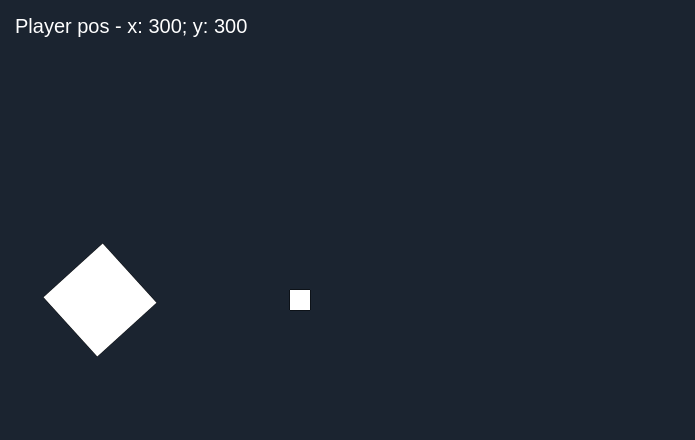
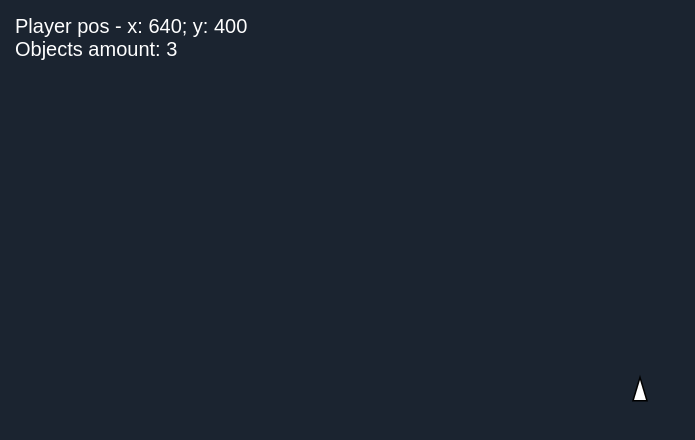
Before and after one commit to FedotovN/asteroi-ts, a website built with webpack: page index.html in a window 1280 px wide. Shown: the whole page, without its empty margins (0-695 px from the left). Built offline with nearby package versions, Linux system fonts and the light colour scheme; animation ran at ten frames a second; what sat would draw is missing.

Commit message:
feat(game-manager): add asteroids spawn

```diff
--- a/index.html
+++ b/index.html
@@ -9,6 +9,7 @@
         <canvas id="root"></canvas>
         <div class="ui-layer">
             <p id="player-pos"></p>
+            <p id="objects-amount"></p>
         </div>
     </body>
 </html>
--- a/src/engine/GameManager.ts
+++ b/src/engine/GameManager.ts
@@ -50,18 +50,8 @@ export default class GameManager {
     }
     start() {
         this._addPlayer();
+        this._spawnAsteroids();
         this._initControls();
-        (this._addObstacle({ x: 300, y: 300}).getComponent('rigibody') as Rigidbody).push(5, 5);
-        (this._addObstacle({ x: 400, y: 300}).getComponent('rigibody') as Rigidbody).push(2, -5);
-        (this._addObstacle({ x: 500, y: 300}).getComponent('rigibody') as Rigidbody).push(-5, 20);
-        (this._addObstacle({ x: 600, y: 300}).getComponent('rigibody') as Rigidbody).push(22, -1);
-        (this._addObstacle({ x: 700, y: 300}).getComponent('rigibody') as Rigidbody).push(-.5, 15);
-        (this._addObstacle({ x: 800, y: 300}).getComponent('rigibody') as Rigidbody).push(35, -.5);
-        (this._addObstacle({ x: 900, y: 300}).getComponent('rigibody') as Rigidbody).push(5, 5);
-        (this._addObstacle({ x: 1000, y: 300}).getComponent('rigibody') as Rigidbody).push(5, 5);
-        (this._addObstacle({ x: 1100, y: 300}).getComponent('rigibody') as Rigidbody).push(5, 5);
-        (this._addObstacle({ x: 1200, y: 300}).getComponent('rigibody') as Rigidbody).push(5, 5);
-        (this._addObstacle({ x: 100, y: 300}).getComponent('rigibody') as Rigidbody).turn(250);
 
         this._tickManager.start();
     }
@@ -70,15 +60,14 @@ export default class GameManager {
     }
     private _addPlayer() {
         const position = {
-            x: 300,
-            y: 300,
+            x: this._width / 2,
+            y: this._height / 2,
         };
         const shape = new Shape({
             points: [
-                { x: -10, y: -10 },
-                { x: 10, y: -10 },
-                { x: 10, y: 10 },
-                { x: -10, y: 10 },
+                { x: 0, y: -6 },
+                { x: 20, y: 0 },
+                { x: 0, y: 6 },
             ],
         });
         const collider = new Collider({ shape });
@@ -87,7 +76,7 @@ export default class GameManager {
 
         const player = new Player({
             maxHealth: 10,
-            rotation: 0,
+            rotation: -90,
             position
         });
 
@@ -95,33 +84,56 @@ export default class GameManager {
         player.setComponent(mesh);
         player.setComponent(rigidbody);
 
+        collider.onCollision(() => {
+            this._player.health -= 1;
+            console.log('hp left:', this._player.health);
+        });
+
         this._player = player;
 
         this._gameObjectsManager.instantiate(player);
     }
-    private _addObstacle(position: Vector) {
+    private _spawnAsteroids() {
+        setInterval(() => {
+            const roid = this._addAsteroid();
+            const rb = roid.getComponent('rigibody') as Rigidbody;
+            rb.push(Math.random() * 10, Math.random() * 10);
+            rb.turn(Math.random() * 20);
+        }, 2000);
+    }
+    private _addAsteroid() {
+        const position = { x: Math.random() * this._width, y: Math.random() * this._height };
         const shape = new Shape({
             points: [
-                { x: -40, y: -40 },
-                { x: 40, y: -40 },
-                { x: 40, y: 40 },
-                { x: -40, y: 40 },
+                { x: -50, y: -30 },
+                { x: -15, y: -25 },
+                { x: -10, y: -27 },
+                { x: -5, y: -15 },
+                { x: 0, y: 10 },
+                { x: 0, y: 15 },
+                { x: -5, y: 20 },
+                { x: -10, y: 25 },
+                { x: -45, y: 50 },
+                { x: -60, y: 25 },
+                { x: -55, y: 15 },
+                { x: -65, y: 5 },
+                { x: -70, y: -35 },
             ]
         });
+
+        const asteroid = new GameObject({ position, rotation: 0 });
+
+        const mesh = new Mesh({ shape });
         const collider = new Collider({ shape });
-        const mesh = new Mesh({ shape });
         const rb = new Rigidbody({});
-        const obstacle = new GameObject({
-            position,
-            rotation: 0
-        });
 
-        obstacle.setComponent(mesh);
-        obstacle.setComponent(collider);
-        obstacle.setComponent(rb);
+        asteroid.setComponent(mesh);
+        asteroid.setComponent(collider);
+        asteroid.setComponent(rb);
 
-        this._gameObjectsManager.instantiate(obstacle);
-        return obstacle;
+        this._gameObjectsManager.instantiate(asteroid);
+
+        return asteroid;
     }
     private _initControls() {
         const rb = this._player.getComponent('rigibody') as Rigidbody;
@@ -155,14 +167,18 @@ export default class GameManager {
     }
     private _onTick(deltaTime: number) {
         document.querySelector('#player-pos').innerHTML = `Player pos - x: ${this._player.position.x}; y: ${this._player.position.y}`;
+        document.querySelector('#objects-amount').innerHTML = `Objects amount: ${this._gameObjectsManager.gameObjects.length}`;
 
 
         const { gameObjects } = this._gameObjectsManager;
         // const c = (this._player.getComponent('collider') as Collider);
         gameObjects.forEach(x => {
             const cx = x.getComponent('collider') as Collider;
+            if (!cx) return;
             gameObjects.forEach(y => {
-                cx.collidesWith(y.getComponent('collider') as Collider);
+                const cy = y.getComponent('collider') as Collider;
+                if (!cy) return;
+                cx.collidesWith(cy);
             })
         })
 
--- a/src/engine/models/components/Collider.ts
+++ b/src/engine/models/components/Collider.ts
@@ -9,7 +9,7 @@ type ColliderOptions = {
 
 export default class Collider extends GameObjectComponent {
     shape: Shape;
-    collisionCallbacks: Function[] = [];
+    private _collisionCallbacks: Function[] = [];
     constructor(props: GameObjectComponentOptions & ColliderOptions) {
         super(props);
         this.name = 'collider';
@@ -22,13 +22,12 @@ export default class Collider extends GameObjectComponent {
         const targetPolygon = this._turnShapeIntoSATPolygon(collider.shape, collider._gameObject.position, collider._gameObject.rotation);
 
         if(SAT.testPolygonPolygon(currPolygon, targetPolygon)) {
-            console.log('Collision!', this._gameObject);
+            this._collisionCallbacks.forEach(cb => cb());
         }
 
-        this.collisionCallbacks.forEach(cb => cb());
     }
     onCollision(cb: Function) {
-        this.collisionCallbacks.push(cb);
+        this._collisionCallbacks.push(cb);
     }
     _turnShapeIntoSATPolygon(shape: Shape, position: Vector, rotation: number): SAT.Polygon {
         const shapePoints = shape.getPointsPosition(Vector.zero(), rotation);
--- a/src/engine/models/components/Mesh.ts
+++ b/src/engine/models/components/Mesh.ts
@@ -24,6 +24,7 @@ export default class Mesh extends GameObjectComponent {
             context.lineTo(x, y);
         });
         context.closePath();
+        context.lineWidth = 3;
         context.stroke();
         context.fill();
     }
```
